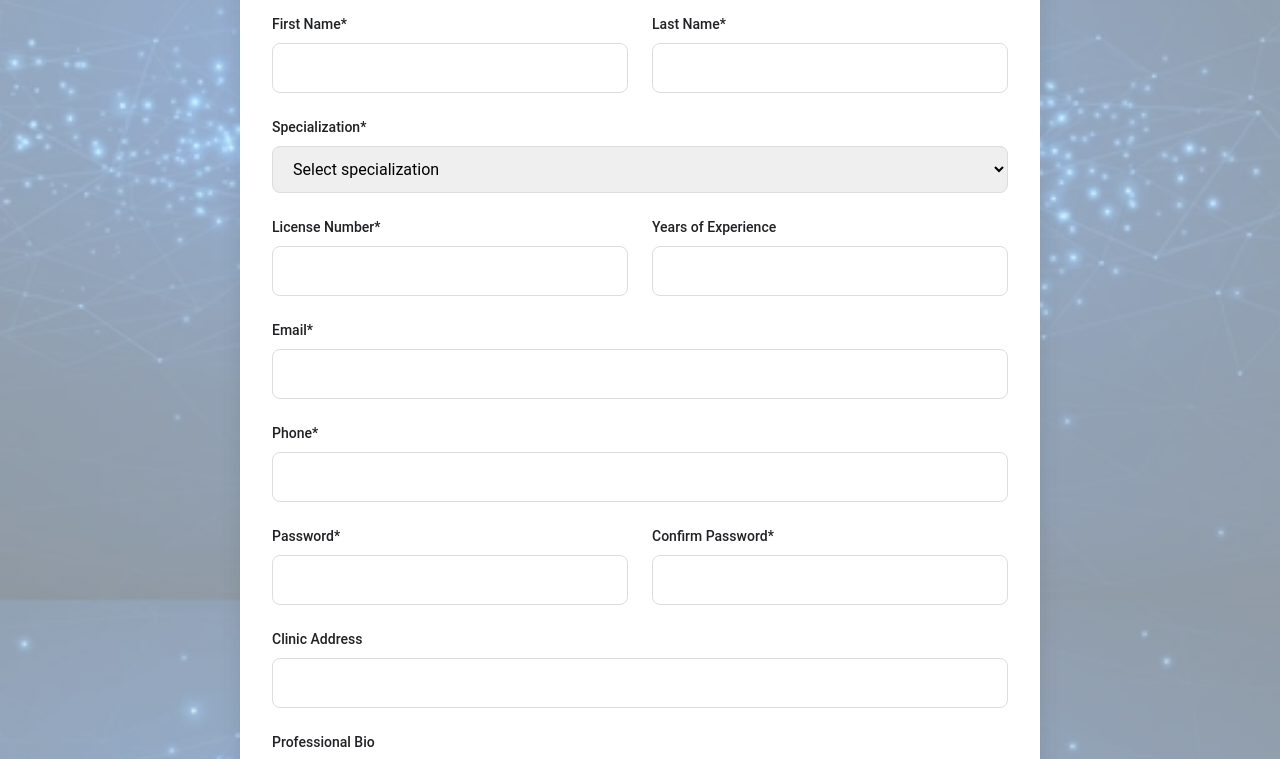
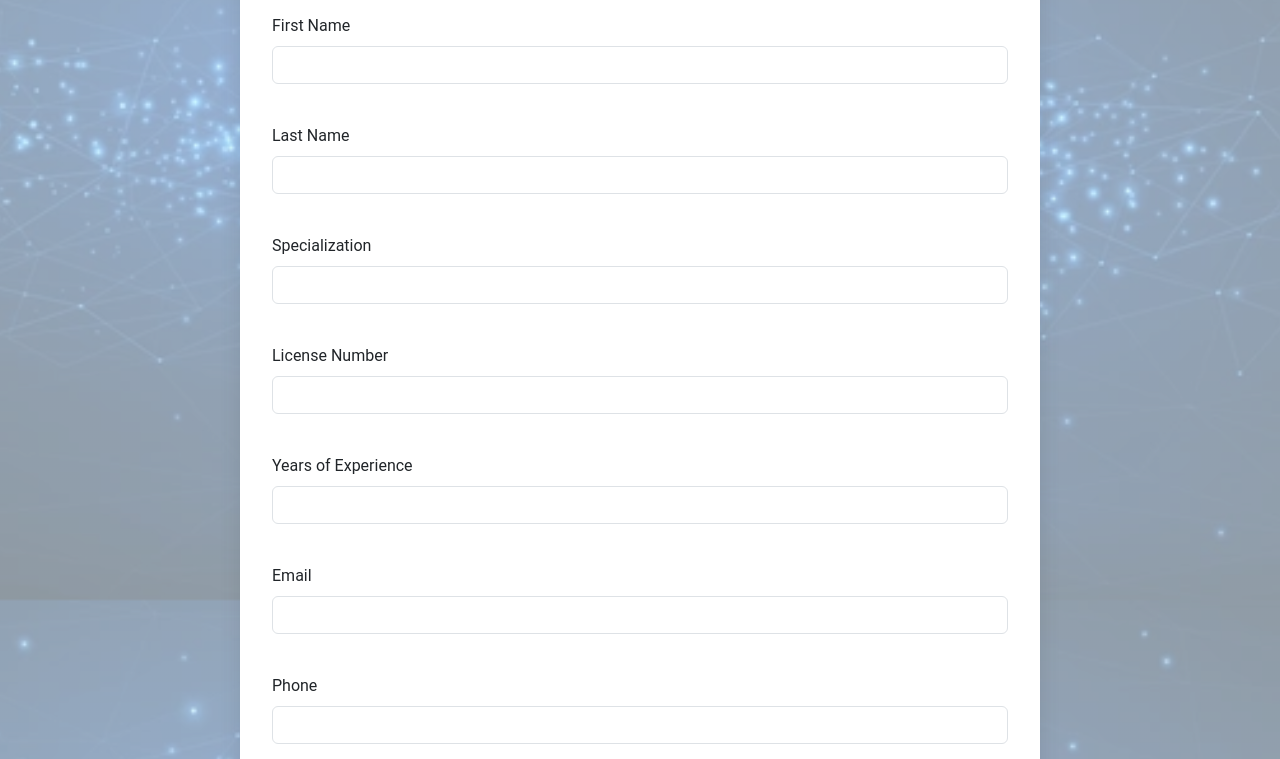
Before and after one commit to Esraa-mohamed1/react-medical-site, a React (Create React App) app in the folder mental-health-supporter/: page /doctor-register in a window 1280 px wide. Shown: the part 200-959 px from the top of the page. Built offline with nearby package versions, Linux system fonts and the light colour scheme.

Commit message:
Edit on Doctor Registeration Styles and Design

```diff
--- a/mental-health-supporter/src/components/DoctorsRegister/DoctorRegister.css
+++ b/mental-health-supporter/src/components/DoctorsRegister/DoctorRegister.css
@@ -1,6 +1,6 @@
 :root {
-  --primary-blue: #1a73e8;
-  --dark-blue: #0d47a1;
+  --primary-blue: #5998eb;
+  --dark-blue: #477dcf;
   --light-blue: #e8f0fe;
   --error-red: #d32f2f;
   --success-green: #388e3c;
--- a/mental-health-supporter/src/components/DoctorsRegister/DoctorRegister.js
+++ b/mental-health-supporter/src/components/DoctorsRegister/DoctorRegister.js
@@ -1,10 +1,10 @@
 import React, { useState } from 'react';
 import 'bootstrap/dist/css/bootstrap.min.css';
-import { useNavigate } from 'react-router-dom'; // ✅ Add this
+import { useNavigate, Link } from 'react-router-dom'; // Added Link import
 import './DoctorRegister.css';
 
 const DoctorRegister = () => {
-    const navigate = useNavigate(); // ✅ Hook for navigation
+  const navigate = useNavigate();
   const [formData, setFormData] = useState({
     firstName: '',
     lastName: '',
@@ -23,18 +23,16 @@ const DoctorRegister = () => {
   const [isSubmitting, setIsSubmitting] = useState(false);
   const [successMessage, setSuccessMessage] = useState('');
 
-
   const handleChange = (e) => {
     const { name, value } = e.target;
     setFormData({
       ...formData,
       [name]: value
     });
-    // Clear error when user types
     if (errors[name]) {
       setErrors({
         ...errors,
-        [name]: null
+        [name]: ''
       });
     }
   };
@@ -46,22 +44,28 @@ const DoctorRegister = () => {
     if (!formData.lastName.trim()) newErrors.lastName = 'Last name is required';
     if (!formData.specialization.trim()) newErrors.specialization = 'Specialization is required';
     if (!formData.licenseNumber.trim()) newErrors.licenseNumber = 'License number is required';
+
     if (!formData.email.trim()) {
       newErrors.email = 'Email is required';
-    } else if (!/^[^\s@]+@[^\s@]+\.[^\s@]+$/.test(formData.email)) {
+    } else if (!/\S+@\S+\.\S+/.test(formData.email)) {
       newErrors.email = 'Email is invalid';
     }
+
     if (!formData.phone.trim()) {
       newErrors.phone = 'Phone number is required';
     } else if (!/^\d{10,15}$/.test(formData.phone)) {
       newErrors.phone = 'Phone number is invalid';
     }
+
     if (!formData.password) {
       newErrors.password = 'Password is required';
     } else if (formData.password.length < 8) {
       newErrors.password = 'Password must be at least 8 characters';
     }
-    if (formData.password !== formData.confirmPassword) {
+
+    if (!formData.confirmPassword) {
+      newErrors.confirmPassword = 'Please confirm your password';
+    } else if (formData.password !== formData.confirmPassword) {
       newErrors.confirmPassword = 'Passwords do not match';
     }
 
@@ -81,7 +85,6 @@ const DoctorRegister = () => {
       console.log('Doctor Registered:', formData);
 
       setSuccessMessage('Doctor registered successfully!');
-
       setFormData({
         firstName: '',
         lastName: '',
@@ -97,13 +100,10 @@ const DoctorRegister = () => {
       });
 
       setTimeout(() => navigate('/login'), 2000);
-
     } catch (error) {
       console.error('Registration error:', error);
       setSuccessMessage('Registration failed. Please try again.');
-}
-
- finally {
+    } finally {
       setIsSubmitting(false);
     }
   };
@@ -122,142 +122,129 @@ const DoctorRegister = () => {
           </div>
         )}
 
-
-        <form onSubmit={handleSubmit} className="doctor-form">
-          <div className="form-row">
-            <div className="form-group">
-              <label htmlFor="firstName">First Name*</label>
+        <form onSubmit={handleSubmit} className="doctor-form" noValidate>
+          <div className="mb-3">
+            <label htmlFor="firstName" className="form-label">First Name</label>
             <input
               type="text"
+              className={`form-control ${errors.firstName ? 'is-invalid' : ''}`}
               id="firstName"
               name="firstName"
               value={formData.firstName}
               onChange={handleChange}
-                className={errors.firstName ? 'error' : ''}
             />
-              {errors.firstName && <span className="error-message">{errors.firstName}</span>}
+            {errors.firstName && <div className="invalid-feedback">{errors.firstName}</div>}
           </div>
 
-            <div className="form-group">
-              <label htmlFor="lastName">Last Name*</label>
+          <div className="mb-3">
+            <label htmlFor="lastName" className="form-label">Last Name</label>
             <input
               type="text"
+              className={`form-control ${errors.lastName ? 'is-invalid' : ''}`}
               id="lastName"
               name="lastName"
               value={formData.lastName}
               onChange={handleChange}
-                className={errors.lastName ? 'error' : ''}
             />
-              {errors.lastName && <span className="error-message">{errors.lastName}</span>}
-            </div>
+            {errors.lastName && <div className="invalid-feedback">{errors.lastName}</div>}
           </div>
 
-          <div className="form-group">
-            <label htmlFor="specialization">Specialization*</label>
-            <select
+          <div className="mb-3">
+            <label htmlFor="specialization" className="form-label">Specialization</label>
+            <input
+              type="text"
+              className={`form-control ${errors.specialization ? 'is-invalid' : ''}`}
               id="specialization"
               name="specialization"
               value={formData.specialization}
               onChange={handleChange}
-              className={errors.specialization ? 'error' : ''}
-            >
-              <option value="">Select specialization</option>
-              <option value="Cardiology">Cardiology</option>
-              <option value="Dermatology">Dermatology</option>
-              <option value="Neurology">Neurology</option>
-              <option value="Pediatrics">Pediatrics</option>
-              <option value="Orthopedics">Orthopedics</option>
-              <option value="Other">Other</option>
-            </select>
-            {errors.specialization && <span className="error-message">{errors.specialization}</span>}
+            />
+            {errors.specialization && <div className="invalid-feedback">{errors.specialization}</div>}
           </div>
 
-          <div className="form-row">
-            <div className="form-group">
-              <label htmlFor="licenseNumber">License Number*</label>
+          <div className="mb-3">
+            <label htmlFor="licenseNumber" className="form-label">License Number</label>
             <input
               type="text"
+              className={`form-control ${errors.licenseNumber ? 'is-invalid' : ''}`}
               id="licenseNumber"
               name="licenseNumber"
               value={formData.licenseNumber}
               onChange={handleChange}
-                className={errors.licenseNumber ? 'error' : ''}
             />
-              {errors.licenseNumber && <span className="error-message">{errors.licenseNumber}</span>}
+            {errors.licenseNumber && <div className="invalid-feedback">{errors.licenseNumber}</div>}
           </div>
 
-            <div className="form-group">
-              <label htmlFor="yearsOfExperience">Years of Experience</label>
+          <div className="mb-3">
+            <label htmlFor="yearsOfExperience" className="form-label">Years of Experience</label>
             <input
               type="number"
+              className="form-control"
               id="yearsOfExperience"
               name="yearsOfExperience"
-                min="0"
-                max="50"
               value={formData.yearsOfExperience}
               onChange={handleChange}
+              min="0"
             />
           </div>
-          </div>
 
-          <div className="form-group">
-            <label htmlFor="email">Email*</label>
+          <div className="mb-3">
+            <label htmlFor="email" className="form-label">Email</label>
             <input
               type="email"
+              className={`form-control ${errors.email ? 'is-invalid' : ''}`}
               id="email"
               name="email"
               value={formData.email}
               onChange={handleChange}
-              className={errors.email ? 'error' : ''}
             />
-            {errors.email && <span className="error-message">{errors.email}</span>}
+            {errors.email && <div className="invalid-feedback">{errors.email}</div>}
           </div>
 
-          <div className="form-group">
-            <label htmlFor="phone">Phone*</label>
+          <div className="mb-3">
+            <label htmlFor="phone" className="form-label">Phone</label>
             <input
-              type="tel"
+              type="text"
+              className={`form-control ${errors.phone ? 'is-invalid' : ''}`}
               id="phone"
               name="phone"
               value={formData.phone}
               onChange={handleChange}
-              className={errors.phone ? 'error' : ''}
             />
-            {errors.phone && <span className="error-message">{errors.phone}</span>}
+            {errors.phone && <div className="invalid-feedback">{errors.phone}</div>}
           </div>
 
-          <div className="form-row">
-            <div className="form-group">
-              <label htmlFor="password">Password*</label>
+          <div className="mb-3">
+            <label htmlFor="password" className="form-label">Password</label>
             <input
               type="password"
+              className={`form-control ${errors.password ? 'is-invalid' : ''}`}
               id="password"
               name="password"
               value={formData.password}
               onChange={handleChange}
-                className={errors.password ? 'error' : ''}
             />
-              {errors.password && <span className="error-message">{errors.password}</span>}
+            {errors.password && <div className="invalid-feedback">{errors.password}</div>}
           </div>
 
-            <div className="form-group">
-              <label htmlFor="confirmPassword">Confirm Password*</label>
+          <div className="mb-3">
+            <label htmlFor="confirmPassword" className="form-label">Confirm Password</label>
             <input
               type="password"
+              className={`form-control ${errors.confirmPassword ? 'is-invalid' : ''}`}
               id="confirmPassword"
               name="confirmPassword"
               value={formData.confirmPassword}
               onChange={handleChange}
-                className={errors.confirmPassword ? 'error' : ''}
             />
-              {errors.confirmPassword && <span className="error-message">{errors.confirmPassword}</span>}
-            </div>
+            {errors.confirmPassword && <div className="invalid-feedback">{errors.confirmPassword}</div>}
           </div>
 
-          <div className="form-group">
-            <label htmlFor="clinicAddress">Clinic Address</label>
+          <div className="mb-3">
+            <label htmlFor="clinicAddress" className="form-label">Clinic Address</label>
             <input
               type="text"
+              className="form-control"
               id="clinicAddress"
               name="clinicAddress"
               value={formData.clinicAddress}
@@ -265,22 +252,36 @@ const DoctorRegister = () => {
             />
           </div>
 
-          <div className="form-group">
-            <label htmlFor="bio">Professional Bio</label>
+          <div className="mb-3">
+            <label htmlFor="bio" className="form-label">Bio</label>
             <textarea
+              className="form-control"
               id="bio"
               name="bio"
               value={formData.bio}
               onChange={handleChange}
-              rows="4"
+              rows="3"
             />
           </div>
 
           <div className="form-footer">
-            <button type="submit" disabled={isSubmitting}>
+            <button
+              type="submit"
+              className="btn btn-primary w-100"
+              disabled={isSubmitting}
+            >
               {isSubmitting ? 'Registering...' : 'Register'}
             </button>
-            <p className="disclaimer">
+
+            {/* Added login link */}
+            <p className="text-center mt-3">
+              Already have an account?{' '}
+              <Link to="/login" className="text-primary">
+                Log in
+              </Link>
+            </p>
+
+            <p className="disclaimer text-center">
               By registering, you agree to our Terms of Service and Privacy Policy
             </p>
           </div>
```
Lines whose indentation alone changed are shown as unchanged.
